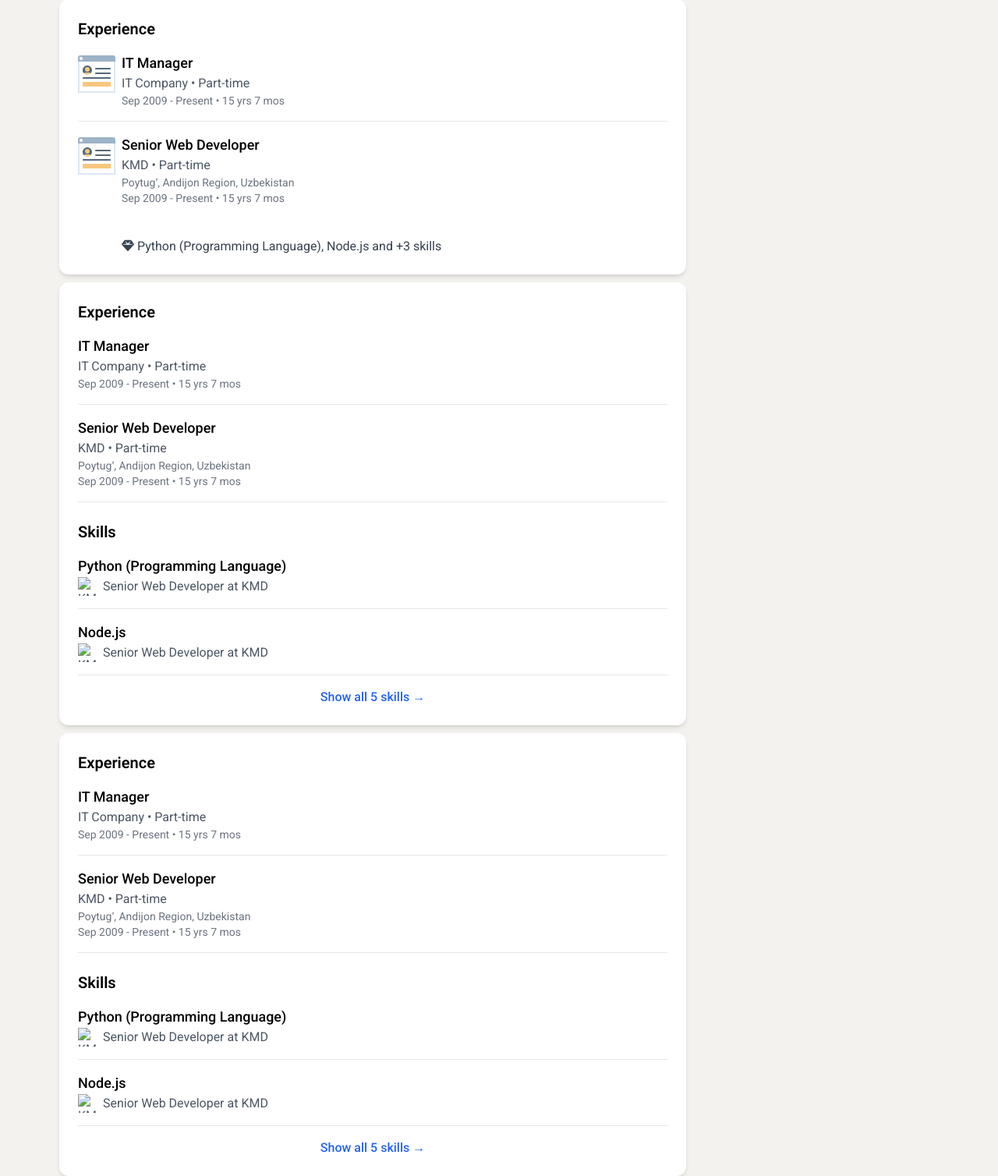
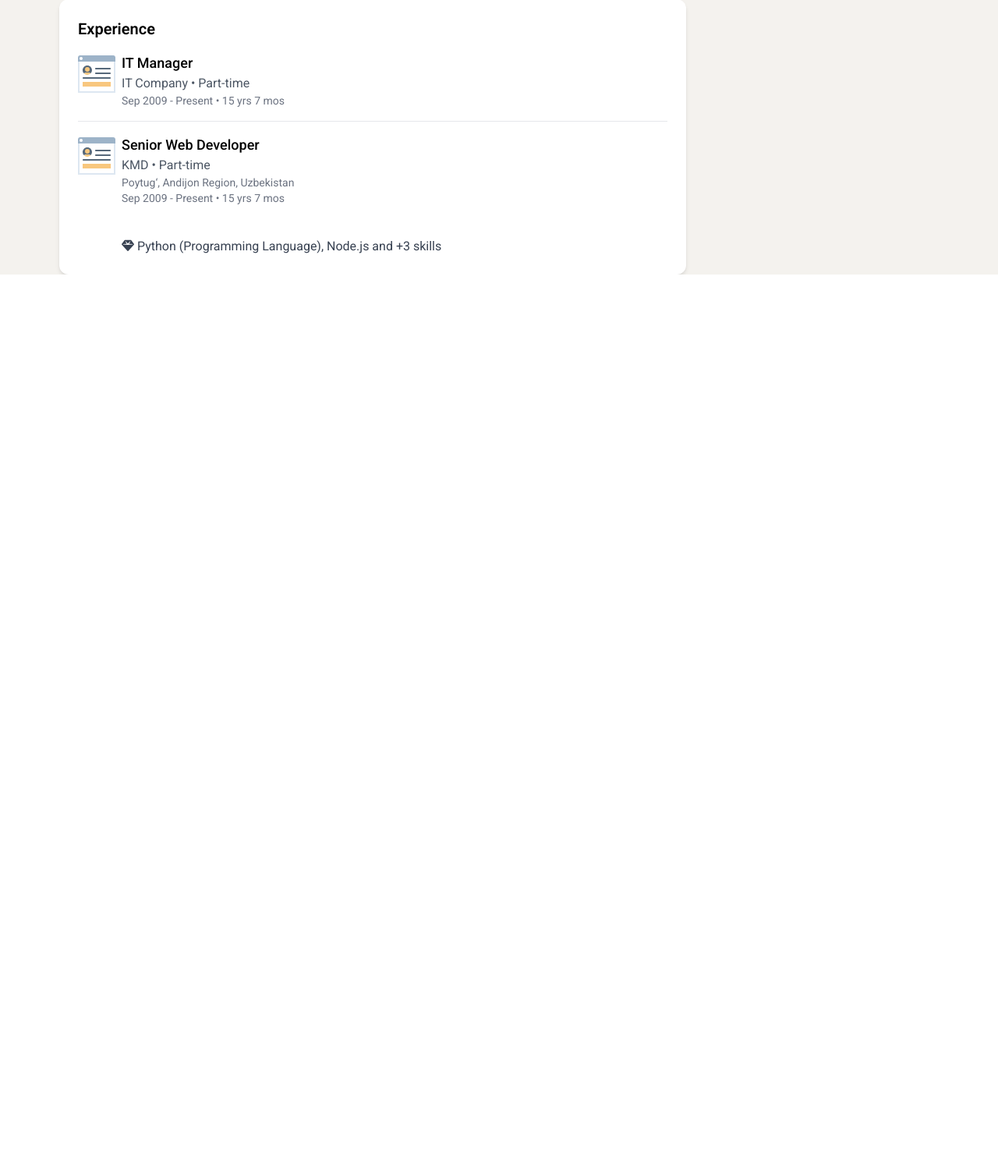
Before and after one commit to ShodiyorbekQambaraliyev/LinkedIn, a Django app: page /auth/profile/ in a window 1280 px wide. Shown: the part 1743-3251 px from the top of the page at 78% size. After the commit the page ends 2095 px from the top, so only its background shows below. Run offline with Django 5.2, Linux system fonts and the light colour scheme; data comes from the database, SQL or seed files in the repository; some libraries are stand-ins or nearby versions.

Commit message:
profil qismida ikkita page ochirib tashlandi

```diff
--- a/Authentication/templates/profile.html
+++ b/Authentication/templates/profile.html
@@ -195,91 +195,6 @@
         </div>
 
 
-        <div class="max-w-[804px] mx-auto bg-white mt-[10px] p-6 rounded-xl shadow-md">
-            <h2 class="text-xl font-semibold mb-4">Experience</h2>
-
-            <div class="border-b pb-4 mb-4">
-                <h3 class="text-lg font-medium">IT Manager</h3>
-                <p class="text-gray-600">IT Company • Part-time</p>
-                <p class="text-gray-500 text-sm">Sep 2009 - Present • 15 yrs 7 mos</p>
-            </div>
-
-            <div class="border-b pb-4 mb-4">
-                <h3 class="text-lg font-medium">Senior Web Developer</h3>
-                <p class="text-gray-600">KMD • Part-time</p>
-                <p class="text-gray-500 text-sm">Poytug‘, Andijon Region, Uzbekistan</p>
-                <p class="text-gray-500 text-sm">Sep 2009 - Present • 15 yrs 7 mos</p>
-            </div>
-
-            <div class="mt-6">
-                <h2 class="text-xl font-semibold mb-4">Skills</h2>
-
-                <div class="border-b pb-4 mb-4">
-                    <h3 class="text-lg font-medium">Python (Programming Language)</h3>
-                    <p class="text-gray-600 flex items-center">
-                        <img src="https://via.placeholder.com/24" class="w-6 h-6 mr-2" alt="KMD Logo"> Senior Web
-                        Developer at KMD
-                    </p>
-                </div>
-
-                <div class="border-b pb-4 mb-4">
-                    <h3 class="text-lg font-medium">Node.js</h3>
-                    <p class="text-gray-600 flex items-center">
-                        <img src="https://via.placeholder.com/24" class="w-6 h-6 mr-2" alt="KMD Logo"> Senior Web
-                        Developer at KMD
-                    </p>
-                </div>
-
-                <div class="text-center mt-4">
-                    <button class="text-blue-600 font-medium hover:underline">Show all 5 skills →</button>
-                </div>
-            </div>
-        </div>
-
-
-        <div class="max-w-[804px] mx-auto bg-white mt-[10px] p-6 rounded-xl shadow-md">
-            <h2 class="text-xl font-semibold mb-4">Experience</h2>
-
-            <div class="border-b pb-4 mb-4">
-                <h3 class="text-lg font-medium">IT Manager</h3>
-                <p class="text-gray-600">IT Company • Part-time</p>
-                <p class="text-gray-500 text-sm">Sep 2009 - Present • 15 yrs 7 mos</p>
-            </div>
-
-            <div class="border-b pb-4 mb-4">
-                <h3 class="text-lg font-medium">Senior Web Developer</h3>
-                <p class="text-gray-600">KMD • Part-time</p>
-                <p class="text-gray-500 text-sm">Poytug‘, Andijon Region, Uzbekistan</p>
-                <p class="text-gray-500 text-sm">Sep 2009 - Present • 15 yrs 7 mos</p>
-            </div>
-
-            <div class="mt-6">
-                <h2 class="text-xl font-semibold mb-4">Skills</h2>
-
-                <div class="border-b pb-4 mb-4">
-                    <h3 class="text-lg font-medium">Python (Programming Language)</h3>
-                    <p class="text-gray-600 flex items-center">
-                        <img src="https://via.placeholder.com/24" class="w-6 h-6 mr-2" alt="KMD Logo"> Senior Web
-                        Developer at KMD
-                    </p>
-                </div>
-
-                <div class="border-b pb-4 mb-4">
-                    <h3 class="text-lg font-medium">Node.js</h3>
-                    <p class="text-gray-600 flex items-center">
-                        <img src="https://via.placeholder.com/24" class="w-6 h-6 mr-2" alt="KMD Logo"> Senior Web
-                        Developer at KMD
-                    </p>
-                </div>
-
-                <div class="text-center mt-4">
-                    <button class="text-blue-600 font-medium hover:underline">Show all 5 skills →</button>
-                </div>
-            </div>
-        </div>
-
-
-
     </div>
 
 
```
